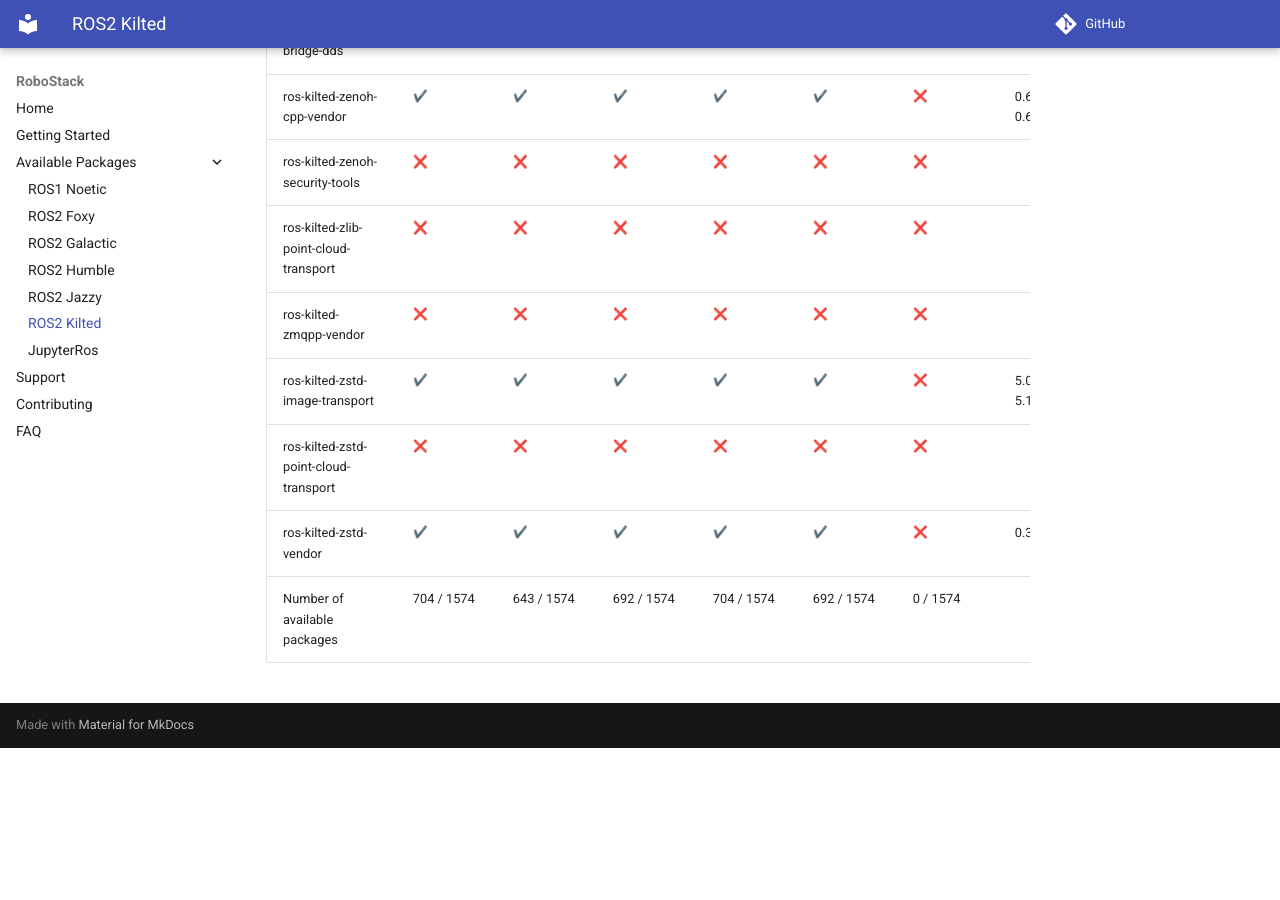
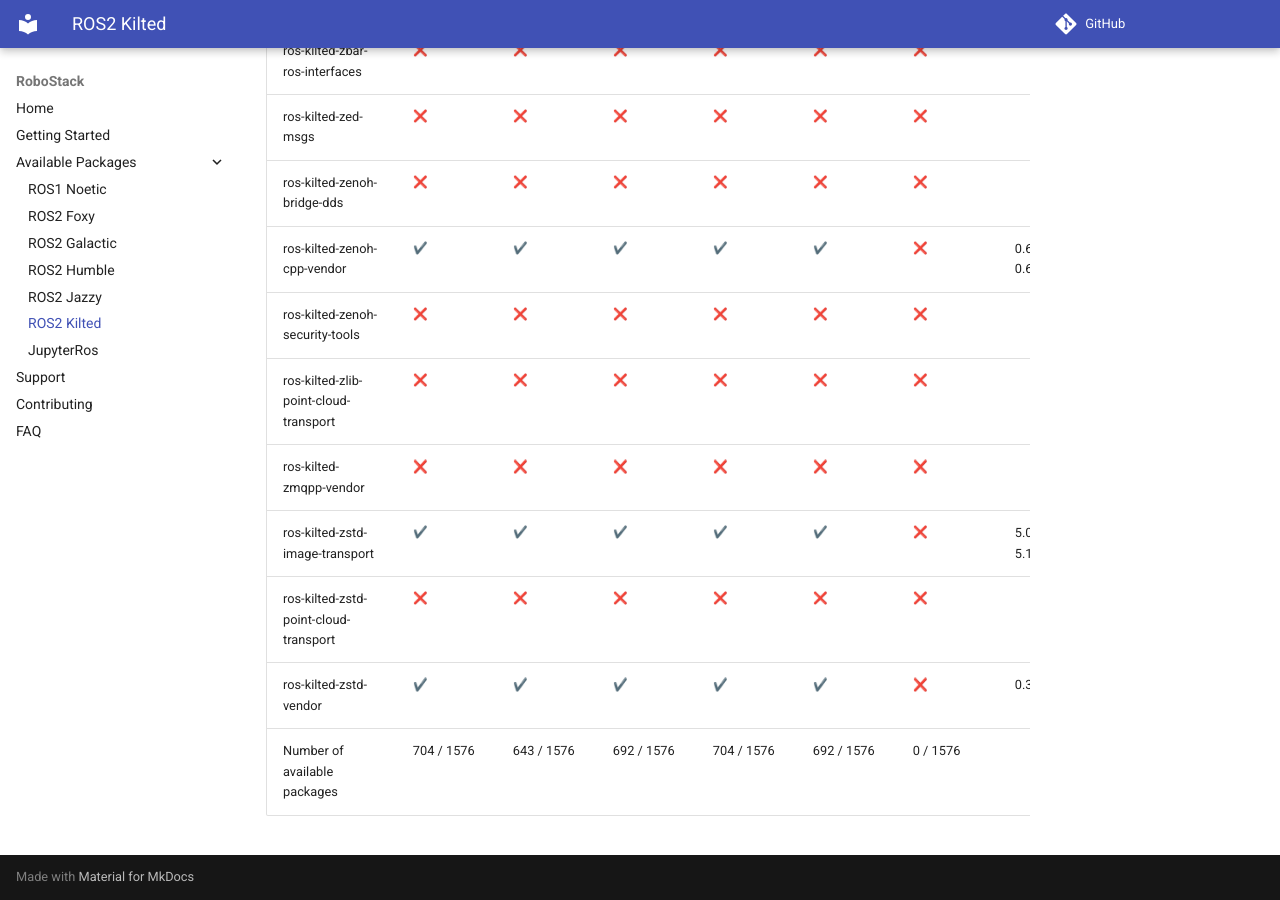
Before and after one commit to RoboStack/robostack.github.io, an MkDocs documentation site: the page built from docs/kilted.md, in a window 1280 px wide and 900 px high, scrolled down 116022 px. Built offline with MkDocs 1.6.1 and Material for MkDocs 9.7.7, drawn with Linux system fonts in a browser that asks for light colours; emoji names are drawn with the system emoji font; comment, search, counter and statistics services are not loaded; before the commit the page ends 116770 px from its top, so only the background shows below that; some of the changed text lies outside the part shown.

Commit message:
Update tables

```diff
--- a/docs/kilted.md
+++ b/docs/kilted.md
@@ -1574,4 +1576,4 @@
 | ros-kilted-zstd-image-transport | :heavy_check_mark: { data-sort='1' } | :heavy_check_mark: { data-sort='1' } | :heavy_check_mark: { data-sort='1' } | :heavy_check_mark: { data-sort='1' } | :heavy_check_mark: { data-sort='1' } | :x: { data-sort='0' } | 5.0.2, 5.1.0, 5.1.1  |
 | ros-kilted-zstd-point-cloud-transport | :x: { data-sort='0' } | :x: { data-sort='0' } | :x: { data-sort='0' } | :x: { data-sort='0' } | :x: { data-sort='0' } | :x: { data-sort='0' } |   |
 | ros-kilted-zstd-vendor | :heavy_check_mark: { data-sort='1' } | :heavy_check_mark: { data-sort='1' } | :heavy_check_mark: { data-sort='1' } | :heavy_check_mark: { data-sort='1' } | :heavy_check_mark: { data-sort='1' } | :x: { data-sort='0' } | 0.32.0  |
-| Number of available packages |  704 / 1574 | 643 / 1574 | 692 / 1574 | 704 / 1574 | 692 / 1574 | 0 / 1574 |
+| Number of available packages |  704 / 1576 | 643 / 1576 | 692 / 1576 | 704 / 1576 | 692 / 1576 | 0 / 1576 |
```
Also changed, not shown: other parts of docs/kilted.md (+2 -0 lines).
